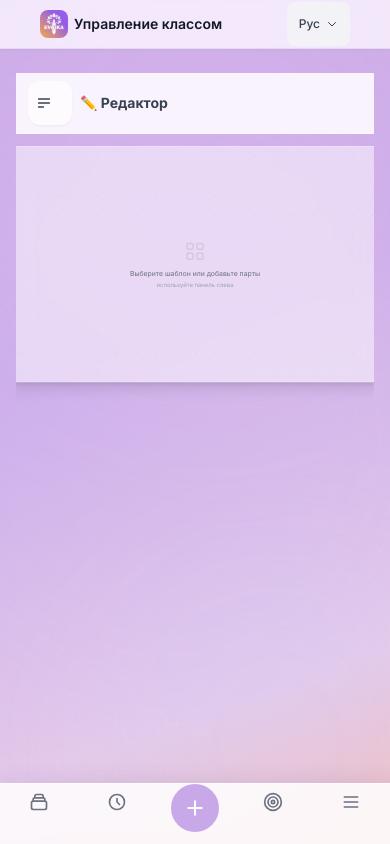
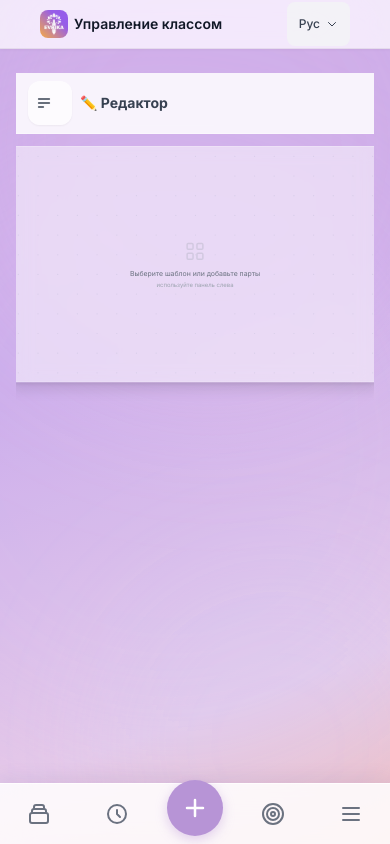
Before and after one commit to Slowfingers/evrika-edu-platform, a SvelteKit app in the folder frontend/: page /classroom in a window 390 px wide. Built offline with nearby package versions, Linux system fonts and the light colour scheme.

Commit message:
Improve mobile navigation: larger icons, better vertical alignment, darker center button with shadow, and refined tools menu

```diff
--- a/frontend/src/routes/+layout.svelte
+++ b/frontend/src/routes/+layout.svelte
@@ -30,22 +30,22 @@
 <!-- Popup меню инструментов -->
 {#if toolsOpen}
   <div class="modal-overlay md:hidden" on:click={() => toolsOpen = false}>
-    <div class="absolute bottom-20 left-4 right-4 modal-content bg-white/80 backdrop-blur-xl rounded-3xl shadow-2xl border border-white/50 overflow-hidden" on:click|stopPropagation>
-      <div class="flex items-center justify-between px-5 py-4 border-b border-white/40">
-        <span class="text-sm font-bold text-gray-800 uppercase tracking-wider">{$t('nav_menu')}</span>
-        <button on:click={() => toolsOpen = false} class="text-sm font-bold text-rose-500 bg-rose-50 px-3 py-1.5 rounded-xl">✕ {$t('close')}</button>
+    <div class="absolute bottom-16 left-3 right-3 modal-content bg-white/90 backdrop-blur-xl rounded-2xl shadow-xl border border-white/60 overflow-hidden" on:click|stopPropagation>
+      <div class="flex items-center justify-between px-4 py-3 border-b border-gray-200/50">
+        <span class="text-sm font-bold text-gray-800">{$t('nav_menu')}</span>
+        <button on:click={() => toolsOpen = false} class="text-xs font-bold text-rose-500 bg-rose-50 px-3 py-1.5 rounded-xl">✕ {$t('close')}</button>
       </div>
-      <div class="p-3 space-y-2">
-        <a href="/noisemeter" class="flex items-center gap-4 p-4 rounded-2xl hover:bg-white/80 transition-colors shadow-sm bg-white/40" on:click={() => toolsOpen = false}>
-          <div class="w-12 h-12 rounded-2xl bg-emerald-500 shadow-md flex items-center justify-center">
+      <div class="p-2">
+        <a href="/noisemeter" class="flex items-center gap-3 p-3 rounded-xl hover:bg-white/80 transition-colors bg-white/50" on:click={() => toolsOpen = false}>
+          <div class="w-12 h-12 rounded-xl bg-emerald-500 flex items-center justify-center flex-shrink-0">
             <svg class="w-6 h-6 text-white" fill="none" stroke="currentColor" viewBox="0 0 24 24"><path stroke-linecap="round" stroke-linejoin="round" stroke-width="2" d="M19 11a7 7 0 01-7 7m0 0a7 7 0 01-7-7m7 7v4m0 0H8m4 0h4m-4-8a3 3 0 01-3-3V5a3 3 0 116 0v6a3 3 0 01-3 3z"/></svg>
           </div>
-          <div class="flex-1">
-            <div class="font-bold text-gray-900 text-lg">{$t('noise_title')}</div>
-            <div class="text-sm text-gray-700 font-medium">{$t('noise_desc')}</div>
+          <div class="flex-1 min-w-0">
+            <div class="font-bold text-gray-900 text-base">{$t('noise_title')}</div>
+            <div class="text-xs text-gray-600 font-medium">{$t('noise_desc')}</div>
           </div>
-          <div class="w-8 h-8 rounded-full bg-white flex items-center justify-center shadow-sm">
-            <svg class="w-4 h-4 text-gray-700" fill="none" stroke="currentColor" viewBox="0 0 24 24"><path stroke-linecap="round" stroke-linejoin="round" stroke-width="2.5" d="M9 5l7 7-7 7"/></svg>
+          <div class="w-7 h-7 rounded-full bg-white flex items-center justify-center flex-shrink-0">
+            <svg class="w-4 h-4 text-gray-600" fill="none" stroke="currentColor" viewBox="0 0 24 24"><path stroke-linecap="round" stroke-linejoin="round" stroke-width="2.5" d="M9 5l7 7-7 7"/></svg>
           </div>
         </a>
       </div>
@@ -56,53 +56,45 @@
 <!-- Мобильная нижняя навигация (PWA) -->
 <nav class="mobile-nav">
   <!-- Каталог -->
-  <a href="/" class="flex flex-col items-center flex-1 {currentPath === '/' ? 'text-purple-700' : 'text-gray-500'} transition-colors duration-200">
-    <div class="flex items-center justify-center">
-      <svg class="w-5 h-5" fill="none" stroke="currentColor" viewBox="0 0 24 24" stroke-width="{currentPath === '/' ? 2.5 : 2}">
+  <a href="/" class="flex items-center justify-center flex-1 {currentPath === '/' ? 'text-purple-700' : 'text-gray-500'} transition-colors duration-200">
+    <svg class="w-6 h-6" fill="none" stroke="currentColor" viewBox="0 0 24 24" stroke-width="{currentPath === '/' ? 2.5 : 2}">
       <path stroke-linecap="round" stroke-linejoin="round" d="M19 11H5m14 0a2 2 0 012 2v6a2 2 0 01-2 2H5a2 2 0 01-2-2v-6a2 2 0 012-2m14 0V9a2 2 0 00-2-2M5 11V9a2 2 0 012-2m0 0V5a2 2 0 012-2h6a2 2 0 012 2v2M7 7h10"/>
     </svg>
-    </div>
   </a>
 
   <!-- Таймер -->
-  <a href="/timer" class="flex flex-col items-center flex-1 {currentPath === '/timer' ? 'text-purple-700' : 'text-gray-500'} transition-colors duration-200">
-    <div class="flex items-center justify-center">
-      <svg class="w-5 h-5" fill="none" stroke="currentColor" viewBox="0 0 24 24" stroke-width="{currentPath === '/timer' ? 2.5 : 2}">
+  <a href="/timer" class="flex items-center justify-center flex-1 {currentPath === '/timer' ? 'text-purple-700' : 'text-gray-500'} transition-colors duration-200">
+    <svg class="w-6 h-6" fill="none" stroke="currentColor" viewBox="0 0 24 24" stroke-width="{currentPath === '/timer' ? 2.5 : 2}">
       <path stroke-linecap="round" stroke-linejoin="round" d="M12 8v4l3 3m6-3a9 9 0 11-18 0 9 9 0 0118 0z"/>
     </svg>
-    </div>
   </a>
 
   <!-- Центральная кнопка Конструктор -->
-  <a href="/constructor" class="flex flex-col items-center flex-1 -mt-3 relative z-10">
-    <div class="w-12 h-12 rounded-full flex items-center justify-center transition-all duration-200 active:scale-95" style="background: #c8a8e9;">
-      <svg class="w-5 h-5 text-white" fill="none" stroke="currentColor" viewBox="0 0 24 24" stroke-width="2.5">
+  <a href="/constructor" class="flex items-center justify-center flex-1 -mt-3 relative z-10">
+    <div class="w-14 h-14 rounded-full flex items-center justify-center transition-all duration-200 active:scale-95" style="background: #b794d6; box-shadow: 0 4px 12px rgba(183, 148, 214, 0.4);">
+      <svg class="w-6 h-6 text-white" fill="none" stroke="currentColor" viewBox="0 0 24 24" stroke-width="2.5">
         <path stroke-linecap="round" stroke-linejoin="round" d="M12 4v16m8-8H4"/>
       </svg>
     </div>
   </a>
 
   <!-- Мишень -->
-  <a href="/target" class="flex flex-col items-center flex-1 {currentPath === '/target' ? 'text-purple-700' : 'text-gray-500'} transition-colors duration-200">
-    <div class="flex items-center justify-center">
-      <svg class="w-5 h-5" fill="none" stroke="currentColor" viewBox="0 0 24 24" stroke-width="{currentPath === '/target' ? 2.5 : 2}">
+  <a href="/target" class="flex items-center justify-center flex-1 {currentPath === '/target' ? 'text-purple-700' : 'text-gray-500'} transition-colors duration-200">
+    <svg class="w-6 h-6" fill="none" stroke="currentColor" viewBox="0 0 24 24" stroke-width="{currentPath === '/target' ? 2.5 : 2}">
       <circle cx="12" cy="12" r="10" stroke-linecap="round" stroke-linejoin="round"/>
       <circle cx="12" cy="12" r="6" stroke-linecap="round" stroke-linejoin="round"/>
       <circle cx="12" cy="12" r="2" stroke-linecap="round" stroke-linejoin="round"/>
     </svg>
-    </div>
   </a>
 
   <!-- Меню -->
-  <button on:click={() => toolsOpen = !toolsOpen} class="flex flex-col items-center flex-1 {toolsOpen ? 'text-purple-700' : 'text-gray-500'} transition-colors duration-200">
-    <div class="flex items-center justify-center">
-      <svg class="w-5 h-5" fill="none" stroke="currentColor" viewBox="0 0 24 24" stroke-width="{toolsOpen ? 2.5 : 2}">
+  <button on:click={() => toolsOpen = !toolsOpen} class="flex items-center justify-center flex-1 {toolsOpen ? 'text-purple-700' : 'text-gray-500'} transition-colors duration-200">
+    <svg class="w-6 h-6" fill="none" stroke="currentColor" viewBox="0 0 24 24" stroke-width="{toolsOpen ? 2.5 : 2}">
       {#if toolsOpen}
         <path stroke-linecap="round" stroke-linejoin="round" d="M6 18L18 6M6 6l12 12"/>
       {:else}
         <path stroke-linecap="round" stroke-linejoin="round" d="M4 6h16M4 12h16M4 18h16"/>
       {/if}
     </svg>
-    </div>
   </button>
 </nav>
```
Lines whose indentation alone changed are shown as unchanged.
